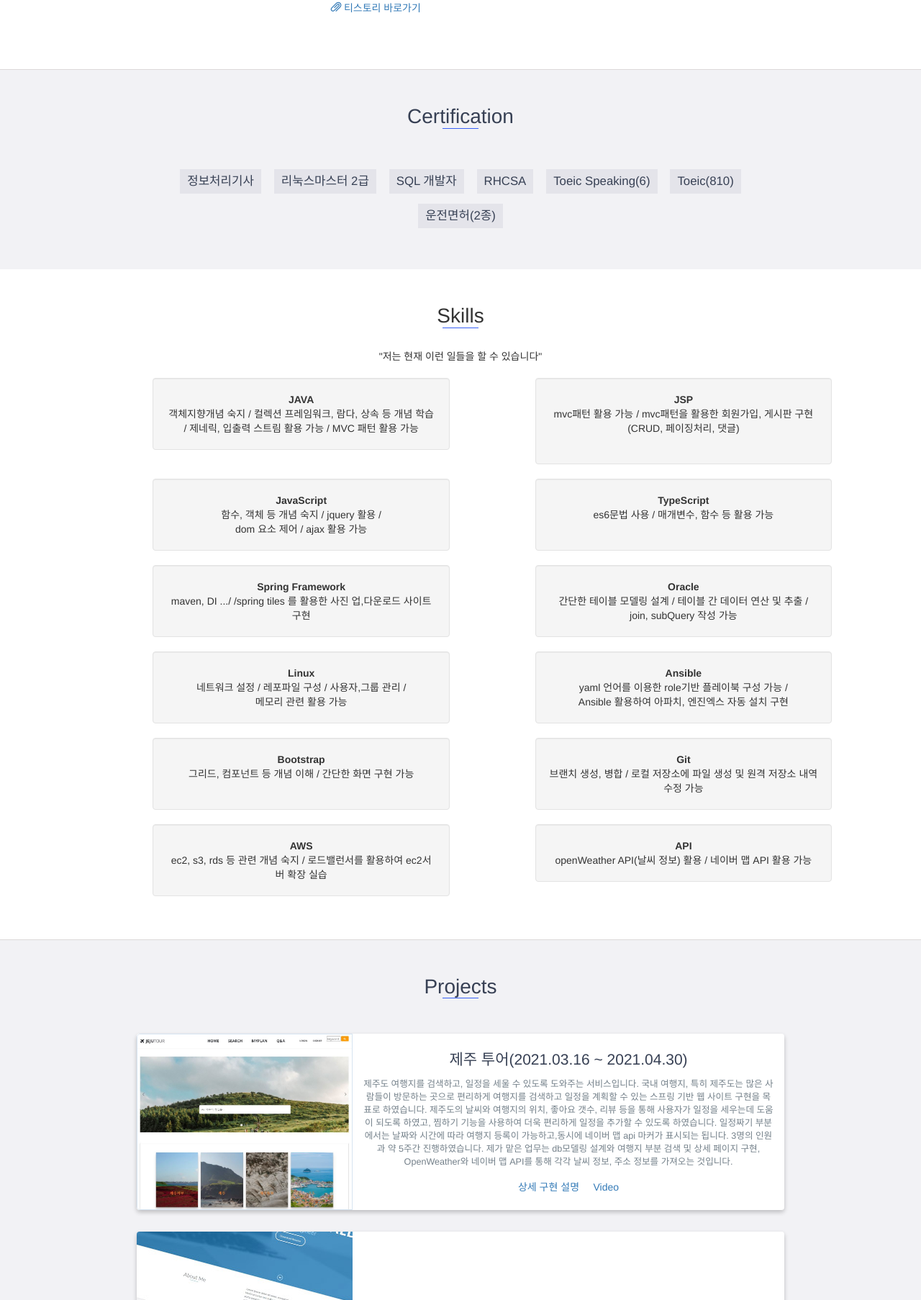
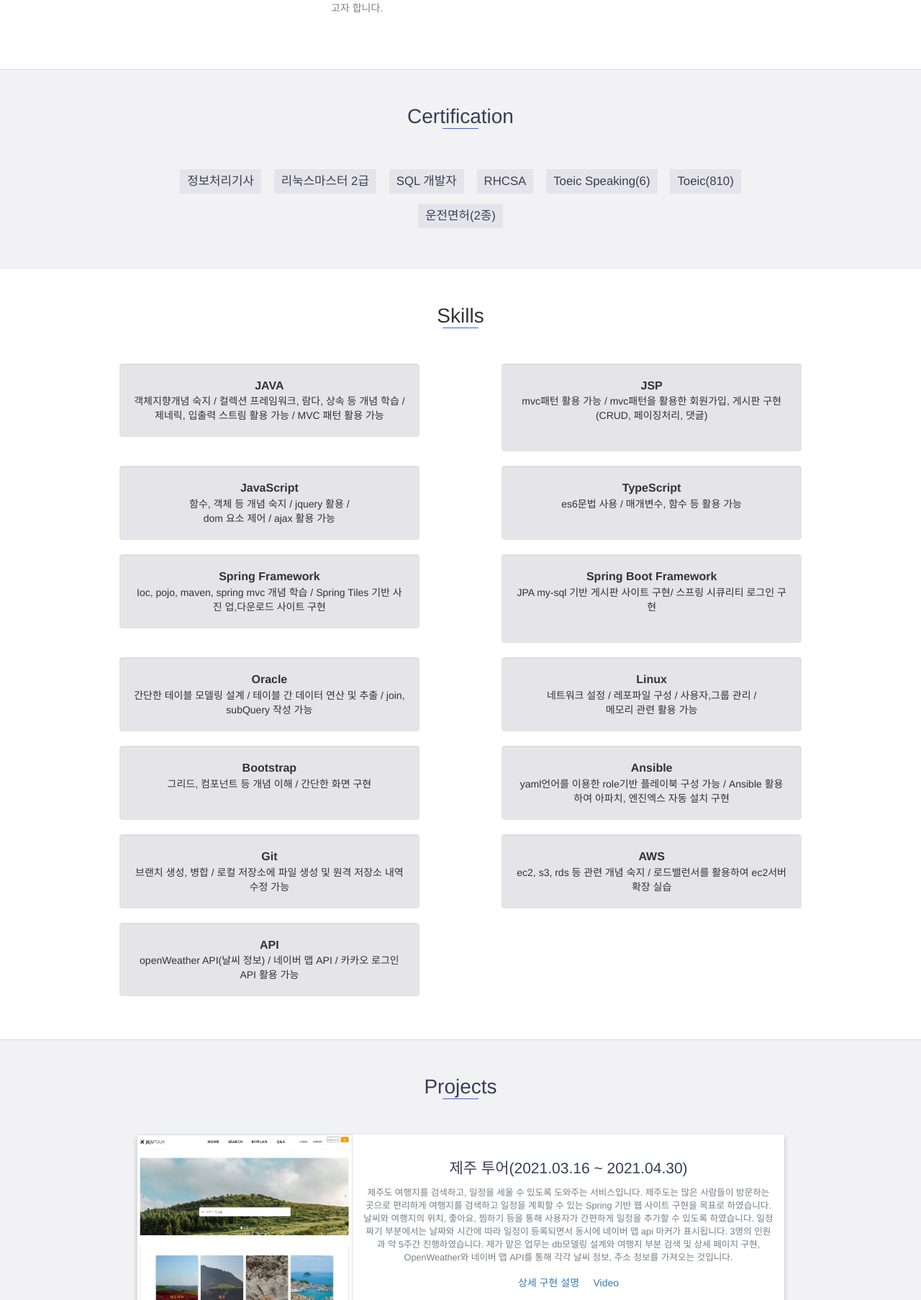
Before and after one commit to Eunju-Oh/eunju-oh.github.io, a website: page index.html in a window 1280 px wide. Shown: the part 994-2800 px from the top of the page at 72% size. Drawn offline with nearby package versions, Linux system fonts and the light colour scheme.

Commit message:
update project3

```diff
--- a/css/styles.css
+++ b/css/styles.css
@@ -101,4 +101,6 @@ font-weight:700;box-shadow:0 1px 3px rgba(0,0,0,0.12),0 1px 2px rgba(0,0,0,0.24)
 .education-block h3,.education-block span{float:none}.project-image{display:none}.project-info{position:relative;margin:0;padding:30px 15px;top:auto;transform:none}
 footer{text-align:center}.social{text-align:center}}@media only screen and (max-width: 480px){#lead-content h1{font-size:1.5em}#lead-content h2{font-size:1em}
 #lead-content a{font-size:0.9em;padding:5px 10px}}
-#cert ul li{border:solid 3px white; border-radius:20px ;}
+
+div.row strong{font-size: medium;}
+#can div.well{background-color:#e4e4e9;}
--- a/index.html
+++ b/index.html
@@ -61,10 +61,16 @@
     <div id="lead">
 
         <div id="lead-content">
-            <img src="images/profile.jpg" weight="250px" height="200px"
-            style="margin:170px 0 30px 0; border:solid rgb(255, 255, 255) 7px; border-radius: 200px;" />
-            <h1>오은주</h1>
-            <h2>Java web developer</h2>
+            <div >
+                <div class="visible-lg visible-md">
+                    <img src="images/profile.jpg" weight="250px" height="250px" style="margin-top:150px;" class="img-circle"/>
+                    <br><br>
+                </div>
+                <h2 style="color:cornsilk;"><strong>오은주</strong></h2>
+                <h3 style="color:cornsilk;font-size:17px;">eunjuu0320@gmail.com</h3>
+                <h2>#Java #Web #Backend</h2>
+                <a href="https://thinkoh.tistory.com/" style="color:cornsilk; font-size:15px ;"> <span class="glyphicon glyphicon-paperclip"></span> tistory blog</a>
+            </div>
             <!--<a href="#" class="btn-rounded-white">Download Resume</a>-->
         </div>
         <!--End #lead-content-->
@@ -99,10 +105,10 @@
                         간단한 Jsp 모델2 기반 사이트를 개발하였고, 리눅스 마스터 2급, SQL개발자 자격증을 취득할 수
                         있었습니다. 졸업 후 부족함을 느껴 다양한 교육과정을 이수하면서 오픈 소스 자동화 플랫폼인
                         Ansible, docker 컨테이너, 그리고 웹 기반 개발 언어인 HTML/CSS, JavaScript, TypeScript,
-                        React 등을 학습하였습니다. 현재 Spring 기반 프로젝트를 진행하면서 발전하기 위해 노력하고
-                        있습니다.
+                        React 등을 학습하였습니다. 현재는 개발자로서 역량을 높일 수 있는 다양한 환경과 기술을 경험하기 위해
+                        노력하고 있습니다. 또한 기술 블로그를 운영하면서 제가 배운 것들을 정리하며 다른 사람들에게도 도움이 되고자 합니다.
                         <br>
-                        <a href="https://thinkoh.tistory.com/"> <span class="glyphicon glyphicon-paperclip"></span> 티스토리 바로가기</a>
+
                     </p>
                 </div>
             </div>
@@ -126,54 +132,59 @@
 
     <div id="can">
         <h2 class="heading">Skills</h2>
-       <br> "저는 현재 이런 일들을 할 수 있습니다"
-       <p>
-
-       </p>
 
        <div class="row" style="width:85%; margin:20px auto;">
 
 
-       <div class="col-md-5 col-md-offset-1 animate-box" data-animate-effect="fadeInLeft">
-            <div class="well">
+       <div class="col-md-6" >
+           <div class="col-md-offset-1 col-md-10 well" >
             <strong>JAVA</strong><br>
             객체지향개념 숙지 / 컬렉션 프레임워크, 람다, 상속 등 개념 학습 /
             제네릭, 입출력 스트림 활용 가능 / MVC 패턴 활용 가능
             </div>
         </div>
 
-        <div class="col-md-5 col-md-offset-1 animate-box"   data-animate-effect="fadeInLeft">
-            <div class="well">
+        <div class="col-md-6 ">
+            <div class="col-md-offset-1 col-md-10 well">
                 <strong>JSP</strong><br>
                 mvc패턴 활용 가능 / mvc패턴을 활용한 회원가입, 게시판 구현(CRUD, 페이징처리, 댓글)<br><br>
             </div>
         </div>
 
-        <div class="col-md-5 col-md-offset-1 animate-box" data-animate-effect="fadeInLeft">
-            <div  class="well">
+        <div class="col-md-6">
+            <div class="col-md-offset-1 col-md-10 well">
                 <strong>JavaScript</strong><br>
                 함수, 객체 등 개념 숙지 / jquery 활용 /<br> dom 요소 제어 / ajax 활용 가능
             </div>
         </div>
 
-        <div class="col-md-5 col-md-offset-1 animate-box" data-animate-effect="fadeInLeft">
-            <div  class="well">
+        <div class="col-md-6">
+            <div class="col-md-offset-1 col-md-10 well">
                 <strong>TypeScript</strong><br>
                 es6문법 사용 / 매개변수, 함수 등 활용 가능 <br><br>
             </div>
         </div>
 
-        <div class="col-md-5 col-md-offset-1 animate-box" data-animate-effect="fadeInLeft" style="clear:both;">
-            <div  class="well">
+        <div class="col-md-6">
+            <div class="col-md-offset-1 col-md-10 well">
                 <strong>Spring Framework</strong><br>
-                maven, DI .../
-                /spring tiles 를 활용한 사진 업,다운로드 사이트 구현
+                Ioc, pojo, maven, spring mvc 개념 학습 /
+                Spring Tiles 기반 사진 업,다운로드 사이트 구현
+            </div>
+        </div>
+
+        <div class="col-md-6">
+            <div class="col-md-offset-1 col-md-10 well">
+                <strong>Spring Boot Framework</strong><br>
+                JPA my-sql 기반 게시판 사이트 구현/
+                스프링 시큐리티 로그인 구현
+                <br><br>
             </div>
         </div>
 
 
-        <div class="col-md-5 col-md-offset-1 animate-box" data-animate-effect="fadeInLeft" >
-            <div  class="well">
+        <div class="col-md-6">
+            <div class="col-md-offset-1 col-md-10 well">
                 <strong>Oracle</strong><br>
                 간단한 테이블 모델링 설계 / 테이블 간 데이터 연산 및 추출 / join, subQuery 작성 가능
             </div>
@@ -181,49 +192,53 @@
 
 
 
-        <div class="col-md-5 col-md-offset-1 animate-box" data-animate-effect="fadeInLeft">
-            <div class="well">
+        <div class="col-md-6">
+            <div class="col-md-offset-1 col-md-10 well">
                 <strong>Linux</strong><br>
                 네트워크 설정 / 레포파일 구성 / 사용자,그룹 관리 /<br> 메모리 관련 활용 가능
             </div>
         </div>
 
-        <div class="col-md-5 col-md-offset-1 animate-box" data-animate-effect="fadeInLeft">
-            <div class="well">
-                <strong>Ansible</strong><br>
-                yaml 언어를 이용한 role기반 플레이북 구성 가능 /<br> Ansible 활용하여 아파치, 엔진엑스 자동 설치 구현
+
+
+        <div class="col-md-6">
+            <div class="col-md-offset-1 col-md-10 well">
+               <strong>Bootstrap</strong><br>
+                그리드, 컴포넌트 등 개념 이해 / 간단한 화면 구현 <br><br>
             </div>
         </div>
 
-        <div class="col-md-5 col-md-offset-1 animate-box" data-animate-effect="fadeInLeft">
-            <div class="well">
-               <strong>Bootstrap</strong><br>
-                그리드, 컴포넌트 등 개념 이해 / 간단한 화면 구현 가능<br><br>
+        <div class="col-md-6">
+            <div class="col-md-offset-1 col-md-10 well">
+                <strong>Ansible</strong><br>
+                yaml언어를 이용한 role기반 플레이북 구성 가능 / Ansible 활용하여 아파치, 엔진엑스 자동 설치 구현
             </div>
         </div>
 
 
-        <div class="col-md-5 col-md-offset-1 animate-box" data-animate-effect="fadeInLeft" >
-            <div class="well">
+        <div class="col-md-6">
+            <div class="col-md-offset-1 col-md-10 well">
                 <strong>Git</strong><br>
                 브랜치 생성, 병합 / 로컬 저장소에 파일 생성 및 원격 저장소 내역 수정 가능
             </div>
         </div>
 
-        <div class="col-md-5 col-md-offset-1 animate-box" data-animate-effect="fadeInLeft">
-            <div class="well">
+        <div class="col-md-6">
+            <div class="col-md-offset-1 col-md-10 well">
                 <strong>AWS</strong><br>
                 ec2, s3, rds 등 관련 개념 숙지 / 로드밸런서를 활용하여 ec2서버 확장 실습
 
             </div>
         </div>
 
-        <div class="col-md-5 col-md-offset-1 animate-box" data-animate-effect="fadeInLeft">
-            <div class="well">
+
+        <div class="col-md-6">
+            <div class="col-md-offset-1 col-md-10 well">
                 <strong>API</strong><br>
-                openWeather API(날씨 정보) 활용 / 네이버 맵 API 활용 가능
+                openWeather API(날씨 정보) / 네이버 맵 API / 카카오 로그인 API 활용 가능
             </div>
         </div>
+
     </div>
     </div>
     <!-- End #education -->
@@ -234,20 +249,19 @@
             <div class="row">
                 <div class="project shadow-large">
                     <div class="project-image">
-                        <img src="projects/project1.jpg" width=300px; style="border:1.5px solid rgb(51,122,183,0.2); border-radius:5px 0 0 5px;" />
+                        <img src="projects/project1.jpg" width=300px; height=250px;  style="border:1.5px solid rgb(51,122,183,0.2); border-radius:5px 0 0 5px;" />
                     </div>
                     <!-- End .project-image -->
                     <div class="project-info">
                         <h3>제주 투어(2021.03.16 ~ 2021.04.30)</h3>
                         <p>
                             제주도 여행지를 검색하고, 일정을 세울 수 있도록 도와주는 서비스입니다.
-                            국내 여행지, 특히 제주도는 많은 사람들이 방문하는 곳으로 편리하게 여행지를 검색하고 일정을 계획할 수 있는
-                            스프링 기반 웹 사이트 구현을 목표로 하였습니다.
-                            제주도의 날씨와 여행지의 위치, 좋아요 갯수, 리뷰 등을 통해 사용자가 일정을 세우는데 도움이 되도록 하였고,
-                            찜하기 기능을 사용하여 더욱 편리하게 일정을 추가할 수 있도록 하였습니다.
-                            일정짜기 부분에서는 날짜와 시간에 따라 여행지 등록이 가능하고,동시에 네이버 맵 api 마커가 표시되는 됩니다.
+                            제주도는 많은 사람들이 방문하는 곳으로 편리하게 여행지를 검색하고 일정을 계획할 수 있는
+                            Spring 기반 웹 사이트 구현을 목표로 하였습니다. 날씨와 여행지의 위치, 좋아요, 찜하기 등을 통해 사용자가 간편하게 일정을 추가할 수 있도록 하였습니다.
+                            일정짜기 부분에서는 날짜와 시간에 따라 일정이 등록되면서 동시에 네이버 맵 api 마커가 표시됩니다.
                             3명의 인원과 약 5주간 진행하였습니다. 제가 맡은 업무는 db모델링 설계와 여행지 부분 검색 및 상세 페이지 구현,
                             OpenWeather와 네이버 맵 API를 통해 각각 날씨 정보, 주소 정보를 가져오는 것입니다.
+
                         </p>
                         <a href="projects/jeju_project.pdf">상세 구현 설명</a> &nbsp;&nbsp;&nbsp;
                         <a href="https://youtu.be/QjTsbGoDp2Q">Video</a>
@@ -266,10 +280,8 @@
                         <p>
                             파일을 업로드, 다운로드 할 수 있는 웹 서비스입니다.
                             스프링 tiles 프레임워크를 사용하여 레이아웃을 구성하였습니다.
-                            Log4j
-
-
-
+                            log객체를 사용하여 디버깅 코딩을 하였고 valiadate 유효성 검사를 하는 등
+                            확장성에 좀 더 초점을 맞췄습니다.
                         </p>
                         <a href="#">View Project</a>
                     </div>
@@ -279,15 +291,19 @@
 
                 <div class="project shadow-large">
                     <div class="project-image">
-                        <img src="images/project.jpg" />
+                        <img src="projects/project3.jpg" width=300px; height=250px; style="border:1.5px solid rgb(51,122,183,0.2); border-radius:5px 0 0 5px;"  />
                     </div>
                     <!-- End .project-image -->
                     <div class="project-info">
-                        <h3>Project Name Here</h3>
+                        <h3>게시판 사이트(2021.05.03 ~ 2021.05.11)</h3>
                         <p>
-                            Lorem ipsum dolor sit amet, consectetur adipiscing elit. Curabitur in iaculis ex. Etiam volutpat laoreet urna. Morbi ut tortor nec nulla commodo malesuada sit amet vel lacus. Fusce eget efficitur libero. Morbi dapibus porta quam laoreet placerat.
+                            Spring Boot 기반의 JPA My-SQL를 사용한 Rest API 개인 프로젝트 입니다.
+                            간단하게 게시판 사이트를 구현하는 과정에서
+                            롬복, 페이징 처리 등 다양한 스프링 어노테이션을 사용하여 클린코드를 위해 노력하였고,
+                            스프링 시큐리티를 사용하여 보안 인증을 거치게 하였습니다. 또한 일반 로그인 이외에,
+                            카카오 로그인 API를 사용하면서 oauth 개념에 대해서도 학습할 수 있었습니다.
                         </p>
-                        <a href="#">View Project</a>
+                        <a href="projects/board_project.pdf">상세 구현 설명</a>
                     </div>
                     <!-- End .project-info -->
                 </div>
@@ -310,7 +326,7 @@
             <span class="education-date">2020.12 - 2021.05</span>
             <h5>스프링프레임워크 기반의 자바 웹개발자 양성과정</h5>
             <p>
-                Lorem ipsum dolor sit amet, consectetur adipiscing elit. Curabitur in iaculis ex. Etiam volutpat laoreet urna. Morbi ut tortor nec nulla commodo malesuada sit amet vel lacus. Fusce eget efficitur libero. Morbi dapibus porta quam laoreet placerat.
+                HTML/CSS, Java, JavaScript, Oracle, Git, React 등 웹 기반 언어에 대한 학습 및 프로젝트 개발
             </p>
         </div>
         <!-- End .education-block -->
@@ -320,7 +336,7 @@
             <span class="education-date">2020.08 - 2020.10</span>
             <h5>Ansible 자동화로 구현한 마이크로 서비스 클라우드 구축과 설계</h5>
             <p>
-                Lorem ipsum dolor sit amet, consectetur adipiscing elit. Curabitur in iaculis ex. Etiam volutpat laoreet urna. Morbi ut tortor nec nulla commodo malesuada sit amet vel lacus. Fusce eget efficitur libero. Morbi dapibus porta quam laoreet placerat.
+                리눅스, 앤서블, 도커, 쿠버네티스 등 학습
             </p>
         </div>
         <!-- End .education-block -->
@@ -330,7 +346,7 @@
             <span class="education-date">2015.03 - 2020.02</span>
             <h5>산업정보시스템공학과 졸업</h5>
             <p>
-                Lorem ipsum dolor sit amet, consectetur adipiscing elit. Curabitur in iaculis ex. Etiam volutpat laoreet urna. Morbi ut tortor nec nulla commodo malesuada sit amet vel lacus. Fusce eget efficitur libero. Morbi dapibus porta quam laoreet placerat.
+               인간공학,
             </p>
         </div>
     </div>
--- a/js/scripts.min.js
+++ b/js/scripts.min.js
@@ -1,12 +1 @@
-/*!
-    Title: Dev Portfolio Template
-    Version: 1.2.2
-    Last Change: 03/25/2020
-    Author: Ryan Fitzgerald
-    Repo: https://github.com/RyanFitzgerald/devportfolio-template
-    Issues: https://github.com/RyanFitzgerald/devportfolio-template/issues
-
-    Description: This file contains all the scripts associated with the single-page
-    portfolio website.
-*/
-!function(n){n("html").removeClass("no-js"),n("header a").click(function(e){if(!n(this).hasClass("no-scroll")){e.preventDefault();var t=n(this).attr("href"),i=n(t).offset().top;n("html, body").animate({scrollTop:i+"px"},+Math.abs(window.pageYOffset-n(t).offset().top)),n("header").hasClass("active")&&n("header, body").removeClass("active")}}),n("#to-top").click(function(){n("html, body").animate({scrollTop:0},500)}),n("#lead-down span").click(function(){var e=n("#lead").next().offset().top;n("html, body").animate({scrollTop:e+"px"},500)}),n("#experience-timeline").each(function(){$this=n(this),$userContent=$this.children("div"),$userContent.each(function(){n(this).addClass("vtimeline-content").wrap('<div class="vtimeline-point"><div class="vtimeline-block"></div></div>')}),$this.find(".vtimeline-point").each(function(){n(this).prepend('<div class="vtimeline-icon"><i class="fa fa-map-marker"></i></div>')}),$this.find(".vtimeline-content").each(function(){var e=n(this).data("date");e&&n(this).parent().prepend('<span class="vtimeline-date">'+e+"</span>")})}),n("#mobile-menu-open").click(function(){n("header, body").addClass("active")}),n("#mobile-menu-close").click(function(){n("header, body").removeClass("active")}),n("#view-more-projects").click(function(e){e.preventDefault(),n(this).fadeOut(300,function(){n("#more-projects").fadeIn(300)})})}(jQuery);
+!function(n){n("html").removeClass("no-js"),n("header a").click(function(e){if(!n(this).hasClass("no-scroll")){e.preventDefault();var t=n(this).attr("href"),i=n(t).offset().top;n("html, body").animate({scrollTop:i+"px"},+Math.abs(window.pageYOffset-n(t).offset().top)),n("header").hasClass("active")&&n("header, body").removeClass("active")}$('header').hide();}),n("#to-top").click(function(){n("html, body").animate({scrollTop:0},500)}),n("#lead-down span").click(function(){var e=n("#lead").next().offset().top;n("html, body").animate({scrollTop:e+"px"},500)}),n("#experience-timeline").each(function(){$this=n(this),$userContent=$this.children("div"),$userContent.each(function(){n(this).addClass("vtimeline-content").wrap('<div class="vtimeline-point"><div class="vtimeline-block"></div></div>')}),$this.find(".vtimeline-point").each(function(){n(this).prepend('<div class="vtimeline-icon"><i class="fa fa-map-marker"></i></div>')}),$this.find(".vtimeline-content").each(function(){var e=n(this).data("date");e&&n(this).parent().prepend('<span class="vtimeline-date">'+e+"</span>")})}),n("#mobile-menu-open").click(function(){$('header').show();n("header, body").addClass("active")}),n("#mobile-menu-close").click(function(){$('header').hide();n("header, body").removeClass("active")}),n("#view-more-projects").click(function(e){e.preventDefault(),n(this).fadeOut(300,function(){n("#more-projects").fadeIn(300)})})}(jQuery);
```
Also changed, not shown: projects/project3.jpg (added), 1 other file.
